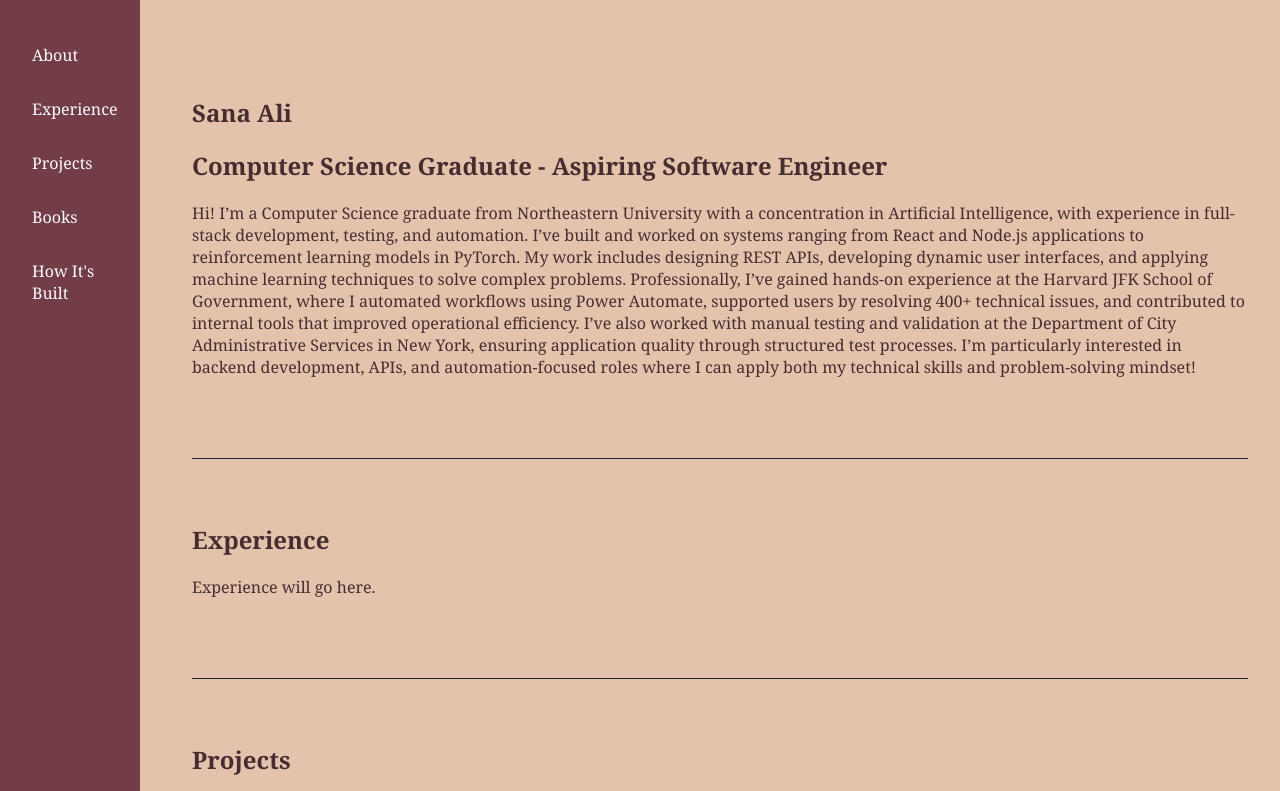
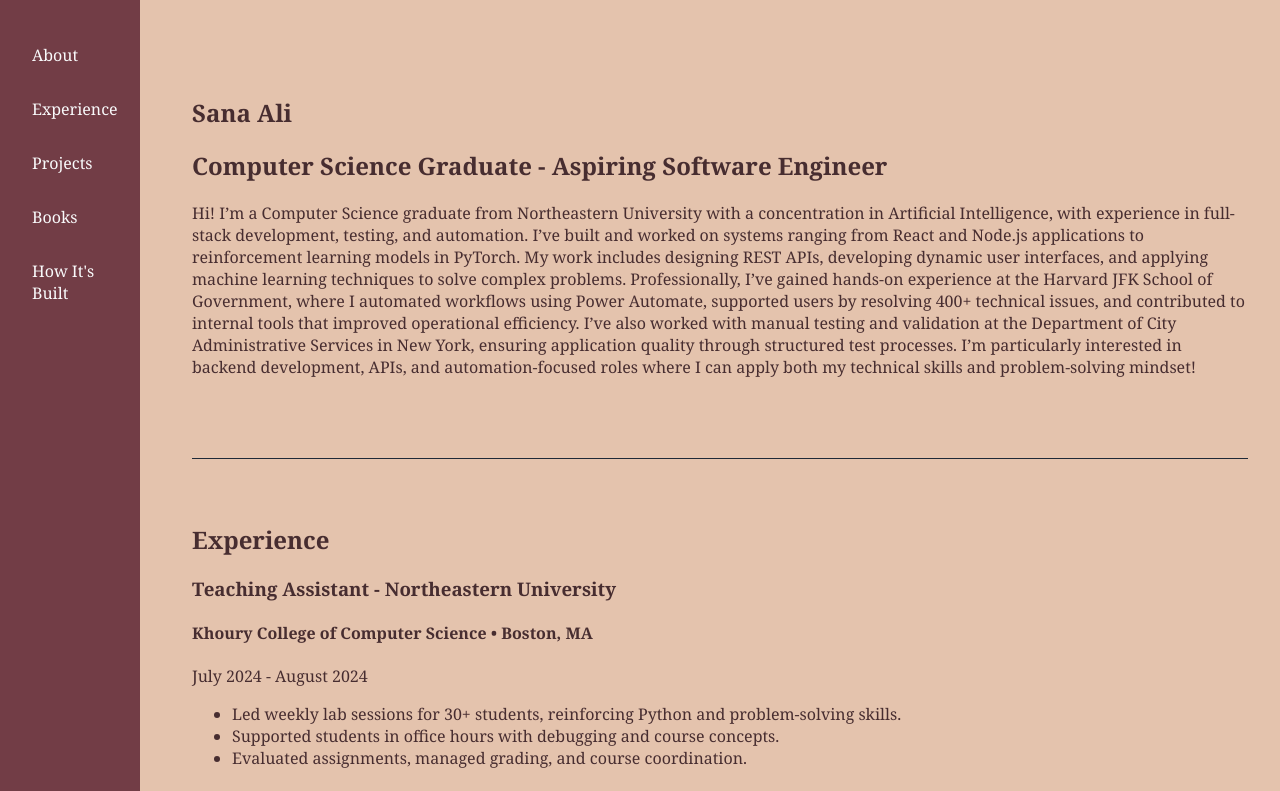
Before and after one commit to sanaali035/portfolio, a React app in the folder frontend/: page / in a window 1280 px wide. Shown: the top 791 px of the page. Built offline with nearby package versions, Linux system fonts and the light colour scheme; the HTML template or start-up script is replaced by a standard one.

Commit message:
added some experience

```diff
--- a/frontend/src/components/Experience.jsx
+++ b/frontend/src/components/Experience.jsx
@@ -2,7 +2,15 @@
   return (
     <section id="experience">
       <h2>Experience</h2>
-      <p>Experience will go here.</p>
+      <h3> Teaching Assistant - Northeastern University</h3>
+      <h4> Khoury College of Computer Science • Boston, MA</h4>
+      <p>July 2024 - August 2024</p>
+      <ul>
+        <li>Led weekly lab sessions for 30+ students, reinforcing Python and problem-solving skills.</li>
+        <li>Supported students in office hours with debugging and course concepts.</li>
+        <li>Evaluated assignments, managed grading, and course coordination.</li>
+      </ul>
+      <h3>Software Developer & IT Analyst - Harvard Kennedy School</h3>
     </section>
   );
 }
```
